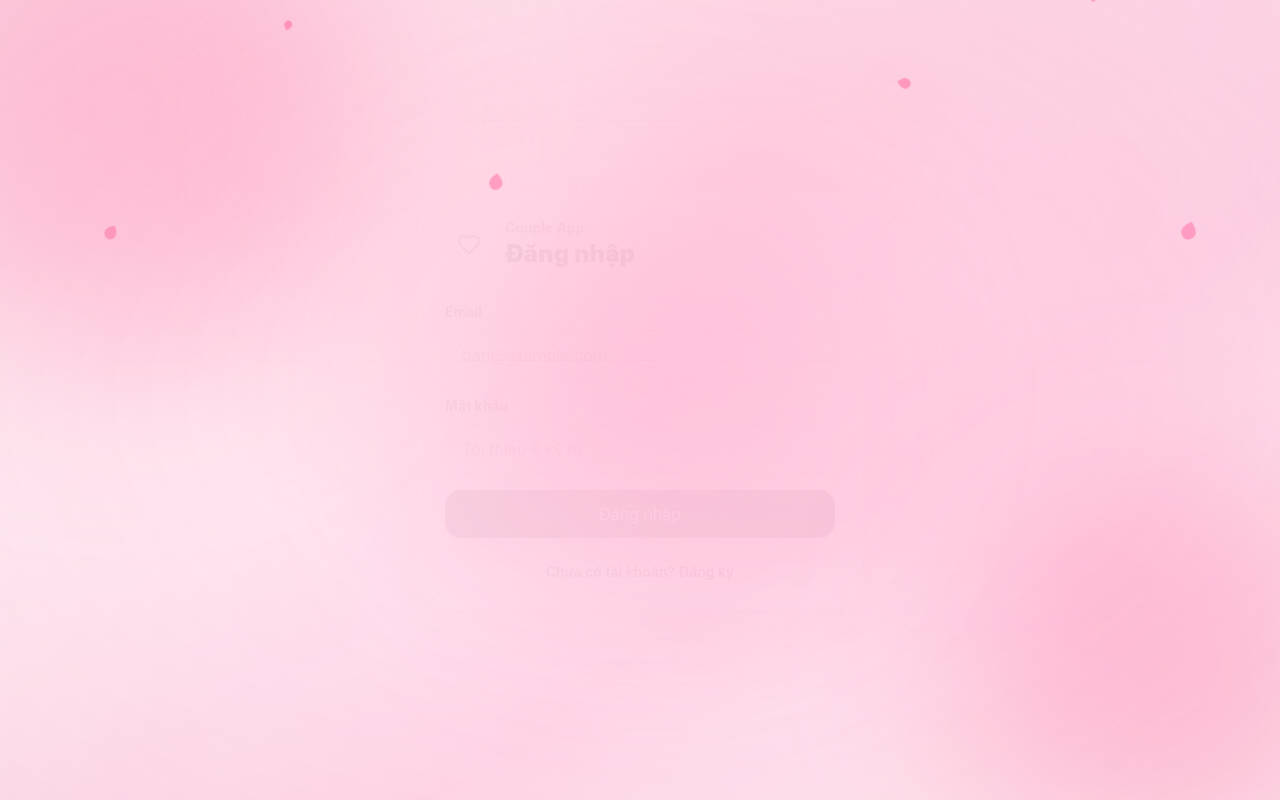
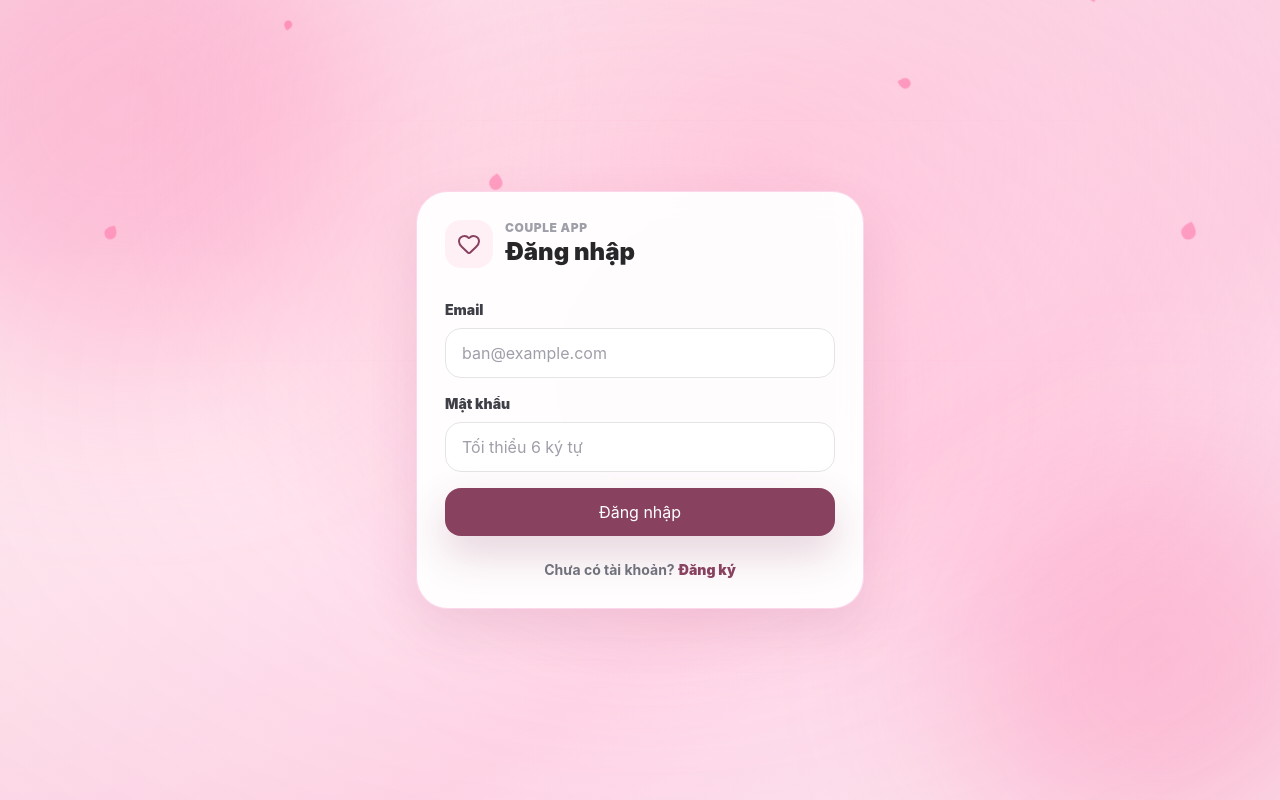
Before and after one commit to HDuc203/Couple-App, a Next.js app: page /login in a window 1280 px wide. Built offline with nearby package versions, Linux system fonts and the light colour scheme.

Commit message:
style: optimize auth screen and auth card contrast and visibility

```diff
--- a/components/AuthScreen.tsx
+++ b/components/AuthScreen.tsx
@@ -21,24 +21,24 @@ export function AuthScreen({
   onSubmit,
 }: AuthScreenProps) {
   return (
-    <main className="flex min-h-screen items-center justify-center px-4 py-8 text-[var(--color-text)]">
-      <section className="grid w-full max-w-6xl overflow-hidden rounded-[2rem] border border-[var(--color-border)] bg-[var(--color-card)] shadow-[var(--app-shadow)] lg:grid-cols-[1.05fr_0.95fr]">
-        <div className="relative min-h-[34rem] overflow-hidden bg-[var(--color-soft)] p-8">
+    <main className="flex min-h-screen items-center justify-center bg-gradient-to-br from-pink-50 via-rose-100 to-indigo-100 dark:from-zinc-950 dark:via-zinc-900 dark:to-purple-950/20 px-4 py-8 text-zinc-800 dark:text-zinc-100">
+      <section className="grid w-full max-w-6xl overflow-hidden rounded-[2rem] border border-pink-200/80 bg-white/95 dark:bg-zinc-900/95 shadow-[0_20px_50px_rgba(136,65,95,0.12)] lg:grid-cols-[1.05fr_0.95fr] backdrop-blur-md">
+        <div className="relative min-h-[34rem] overflow-hidden bg-rose-50/50 dark:bg-zinc-800/40 p-8 border-r border-pink-100 dark:border-zinc-800">
           <div className="relative z-10 flex h-full flex-col justify-between">
             <div>
-              <p className="text-sm font-black uppercase text-[var(--color-primary)]">
+              <p className="text-xs font-black uppercase tracking-wider text-[var(--color-primary)]">
                 Couple App
               </p>
-              <h1 className="mt-5 max-w-xl text-5xl font-black leading-[1.02] text-[var(--color-text)]">
+              <h1 className="mt-5 max-w-xl text-5xl font-black leading-[1.02] text-zinc-800 dark:text-white">
                 Yêu nhau mỗi ngày, gọn trong một nơi.
               </h1>
-              <p className="mt-5 max-w-lg text-base leading-7 text-[var(--color-muted)]">
+              <p className="mt-5 max-w-lg text-sm font-semibold leading-7 text-zinc-500 dark:text-zinc-400">
                 Đăng ký thật nhanh bằng email và mật khẩu. Hồ sơ cá nhân và kết
                 nối couple sẽ được hỏi ở bước onboarding ngắn sau đó.
               </p>
             </div>
 
-            <div className="grid gap-3 rounded-3xl border border-[var(--color-border)] bg-white/80 p-4 backdrop-blur">
+            <div className="grid gap-3 rounded-3xl border border-pink-100 dark:border-zinc-700 bg-white/90 dark:bg-zinc-900/90 p-4 shadow-sm">
               <MiniStat label="Bước 1" value="Email + mật khẩu" />
               <MiniStat label="Bước 2" value="Hoàn thiện hồ sơ" />
               <MiniStat label="Bước 3" value="Kết nối hoặc để sau" />
@@ -46,8 +46,8 @@ export function AuthScreen({
           </div>
         </div>
 
-        <div className="p-6 sm:p-8">
-          <div className="grid grid-cols-2 gap-2 rounded-2xl bg-[var(--color-soft)] p-1">
+        <div className="p-6 sm:p-8 flex flex-col justify-center">
+          <div className="grid grid-cols-2 gap-2 rounded-2xl bg-zinc-100 dark:bg-zinc-800 p-1">
             <ModeButton
               active={authMode === "register"}
               icon={UserPlus}
@@ -139,11 +139,11 @@ function FormField({
 }) {
   return (
     <label className="grid gap-2">
-      <span className="text-sm font-black text-[var(--color-muted)]">{label}</span>
-      <span className="flex h-14 items-center gap-3 rounded-2xl border border-[var(--color-border)] bg-[var(--color-surface)] px-4 transition focus-within:border-[var(--color-accent)] focus-within:ring-4 focus-within:ring-[var(--color-soft-strong)]">
-        <Icon className="h-5 w-5 text-[var(--color-faint)]" />
+      <span className="text-sm font-black text-zinc-700 dark:text-zinc-300">{label}</span>
+      <span className="flex h-14 items-center gap-3 rounded-2xl border border-zinc-200 dark:border-zinc-700 bg-white dark:bg-zinc-800/80 px-4 transition focus-within:border-[var(--color-primary)] focus-within:ring-4 focus-within:ring-[var(--color-primary-soft)]">
+        <Icon className="h-5 w-5 text-zinc-400" />
         <input
-          className="h-full min-w-0 flex-1 bg-transparent text-base text-[var(--color-text)] outline-none placeholder:text-[var(--color-faint)]"
+          className="h-full min-w-0 flex-1 bg-transparent text-base text-zinc-900 dark:text-white outline-none placeholder:text-zinc-400 font-semibold"
           onChange={(event) => onChange(event.target.value)}
           placeholder={placeholder}
           type={type}
@@ -157,8 +157,8 @@ function FormField({
 function MiniStat({ label, value }: { label: string; value: string }) {
   return (
     <div className="flex items-center justify-between gap-4">
-      <span className="text-sm font-bold text-[var(--color-muted)]">{label}</span>
-      <span className="text-sm font-black text-[var(--color-text)]">{value}</span>
+      <span className="text-sm font-bold text-zinc-500 dark:text-zinc-400">{label}</span>
+      <span className="text-sm font-black text-zinc-800 dark:text-white">{value}</span>
     </div>
   );
 }
--- a/components/auth/AuthCard.tsx
+++ b/components/auth/AuthCard.tsx
@@ -20,17 +20,17 @@ export function AuthCard({
   const isLogin = mode === "login";
 
   return (
-    <main className="flex min-h-screen items-center justify-center bg-[var(--app-gradient)] px-4 py-10">
-      <section className="w-full max-w-md rounded-[2rem] border border-[var(--color-border)] bg-[var(--color-card)] p-7 shadow-[var(--app-shadow)]">
+    <main className="flex min-h-screen items-center justify-center bg-gradient-to-br from-pink-50 via-rose-100 to-indigo-100 dark:from-zinc-950 dark:via-zinc-900 dark:to-purple-950/20 px-4 py-10">
+      <section className="w-full max-w-md rounded-[2rem] border border-pink-200/80 bg-white/95 dark:bg-zinc-900/95 p-7 shadow-[0_20px_50px_rgba(136,65,95,0.12)] backdrop-blur-md">
         <div className="mb-8 flex items-center gap-3">
           <div className="grid size-12 place-items-center rounded-2xl bg-[var(--color-primary-soft)] text-[var(--color-primary)]">
             <Heart className="size-6" />
           </div>
           <div>
-            <p className="text-sm font-semibold text-[var(--color-muted)]">
+            <p className="text-xs font-black uppercase tracking-wider text-zinc-400 dark:text-zinc-500">
               Couple App
             </p>
-            <h1 className="text-2xl font-black text-[var(--color-text)]">
+            <h1 className="text-2xl font-black text-zinc-800 dark:text-white">
               {isLogin ? "Đăng nhập" : "Đăng ký"}
             </h1>
           </div>
@@ -58,7 +58,7 @@ export function AuthCard({
           ) : null}
 
           <label className="block">
-            <span className="mb-2 block text-sm font-bold text-[var(--color-muted)]">
+            <span className="mb-2 block text-sm font-black text-zinc-700 dark:text-zinc-300">
               Email
             </span>
             <input
@@ -67,12 +67,12 @@ export function AuthCard({
               required
               autoComplete="email"
               placeholder="ban@example.com"
-              className="w-full rounded-2xl border border-[var(--color-border)] bg-[var(--color-surface)] px-4 py-3 text-[var(--color-text)] outline-none transition placeholder:text-[var(--color-faint)] focus:border-[var(--color-primary)] focus:ring-4 focus:ring-[var(--color-primary-soft)]"
+              className="w-full rounded-2xl border border-zinc-200 dark:border-zinc-700 bg-white dark:bg-zinc-800/80 px-4 py-3 text-zinc-900 dark:text-white outline-none transition placeholder:text-zinc-400 focus:border-[var(--color-primary)] focus:ring-4 focus:ring-[var(--color-primary-soft)] font-semibold"
             />
           </label>
 
           <label className="block">
-            <span className="mb-2 block text-sm font-bold text-[var(--color-muted)]">
+            <span className="mb-2 block text-sm font-black text-zinc-700 dark:text-zinc-300">
               Mật khẩu
             </span>
             <input
@@ -82,7 +82,7 @@ export function AuthCard({
               minLength={6}
               autoComplete={isLogin ? "current-password" : "new-password"}
               placeholder="Tối thiểu 6 ký tự"
-              className="w-full rounded-2xl border border-[var(--color-border)] bg-[var(--color-surface)] px-4 py-3 text-[var(--color-text)] outline-none transition placeholder:text-[var(--color-faint)] focus:border-[var(--color-primary)] focus:ring-4 focus:ring-[var(--color-primary-soft)]"
+              className="w-full rounded-2xl border border-zinc-200 dark:border-zinc-700 bg-white dark:bg-zinc-800/80 px-4 py-3 text-zinc-900 dark:text-white outline-none transition placeholder:text-zinc-400 focus:border-[var(--color-primary)] focus:ring-4 focus:ring-[var(--color-primary-soft)] font-semibold"
             />
           </label>
 
@@ -91,11 +91,11 @@ export function AuthCard({
           </SubmitButton>
         </form>
 
-        <p className="mt-6 text-center text-sm font-semibold text-[var(--color-muted)]">
+        <p className="mt-6 text-center text-sm font-bold text-zinc-500 dark:text-zinc-400">
           {isLogin ? "Chưa có tài khoản?" : "Đã có tài khoản?"}{" "}
           <Link
             href={isLogin ? "/register" : "/login"}
-            className="text-[var(--color-primary)] underline-offset-4 hover:underline"
+            className="text-[var(--color-primary)] dark:text-[var(--color-accent)] font-black underline-offset-4 hover:underline"
           >
             {isLogin ? "Đăng ký" : "Đăng nhập"}
           </Link>
```
